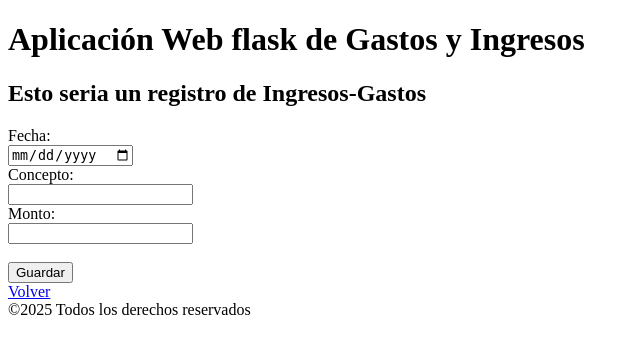
After one commit to tudor204/Ingresos-gastos-app, a Flask app: page /new in a window 1280 px wide. The commit adds this page. Shown: the top 354 px of the page, without its empty margins (0-640 px from the left). Run offline with Flask 3, Linux system fonts and the light colour scheme.

Commit message:
últimos cambios

```diff
--- a/appingresos_gastos/routes.py
+++ b/appingresos_gastos/routes.py
@@ -3,4 +3,29 @@ from flask import render_template
 
 @app.route("/")
 def index():
-    return render_template("index.html")
+    datos=[
+        {"fecha":"01/02/2025",
+        "concepto":"Ropa",
+        "monto":"-150"},
+        {"fecha":"01/03/2025",
+        "concepto":"Salario",
+        "monto":"1500"},
+        {"fecha":"15/03/2025",
+        "concepto":"Supermercado",
+        "monto":"-230"},
+        ]
+
+    return render_template("index.html",data = datos)
+
+@app.route("/new")
+def creat():
+    return render_template("new.html")
+
+
+
+
+"""
+{% for item in navigation %}
+        <li><a href="{{ item.href }}">{{ item.caption }}</a></li>
+    {% endfor %}
+"""
--- /dev/null
+++ b/appingresos_gastos/templates/base.html
@@ -0,0 +1,29 @@
+<!DOCTYPE html>
+<html lang="en">
+<head>
+    <meta charset="UTF-8">
+    <meta name="viewport" content="width=device-width, initial-scale=1.0">
+    <title>Ingresos-Gastos:Lista</title>
+</head>
+<!-- ésto es un comentario -->
+<style>
+    table,th,td{
+        border: 1px solid black;
+    }
+</style>
+
+<body>
+    <header>
+        <h1>Aplicación Web flask de Gastos y Ingresos</h1>
+    </header>
+    <section>
+        {#ésto es un comentario en jinja#}
+        {% block pageBase %} {#ésto es un huevo para recirbir una plantilla html#}
+        {% endblock %}
+
+    </section>
+    <footer>
+        &copy;2025 Todos los derechos reservados
+    </footer>
+</body>
+</html>
--- /dev/null
+++ b/appingresos_gastos/templates/new.html
@@ -0,0 +1,16 @@
+{% extends "base.html" %}
+
+{% block pageBase %}
+
+<h1>Esto seria un registro de Ingresos-Gastos</h1>
+        <form>
+            <label>Fecha:</label><br>
+            <input type="date" name="fecha"><br>
+            <label>Concepto:</label><br>
+            <input type="text"name="concepto"><br>
+            <label>Monto:</label><br>
+            <input type="number"name="monto"><br><br>
+            <button type="submit">Guardar</button><br>
+          </form>
+          <a href="/">Volver</a>
+{% endblock%}
```
Also changed, not shown: appingresos_gastos/templates/index.html (+15 -32 lines).
